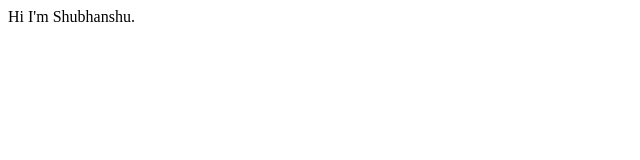
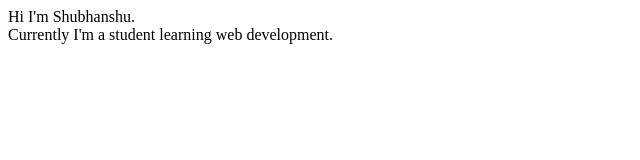
Before and after one commit to shubhanshusinghhh/shubhanshu-singh-portfolio, a plain HTML site: page index.html in a window 1280 px wide. Shown: the whole page, without its empty margins (0-640 px from the left). Drawn offline with Linux system fonts and the light colour scheme.

Commit message:
text : added info

```diff
--- a/index.html
+++ b/index.html
@@ -7,6 +7,8 @@
     <title>PORTFOLIO WEBSITE</title>
 </head>
 <body>
-    Hi I'm Shubhanshu.
+    Hi I'm Shubhanshu.<br>
+    Currently I'm a student learning web development.
+
 </body>
 </html>
```
